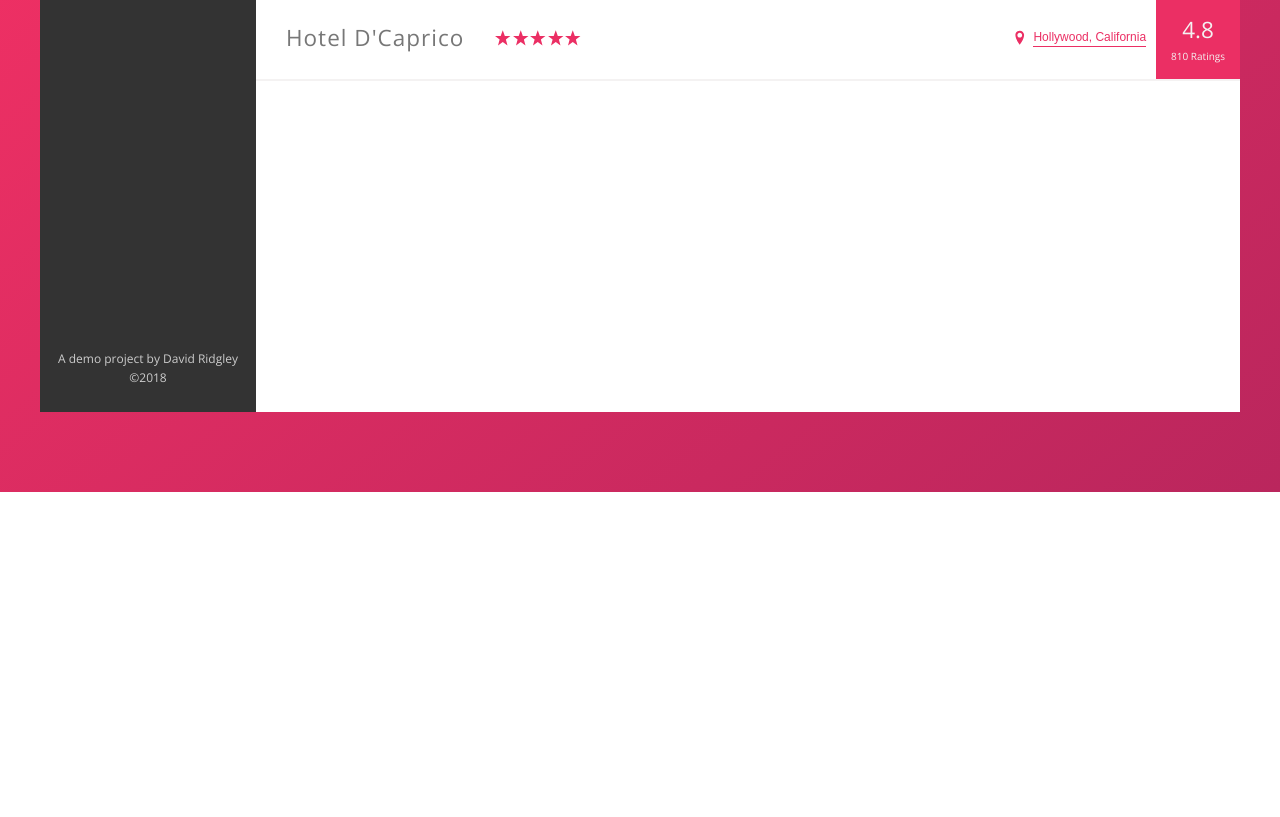
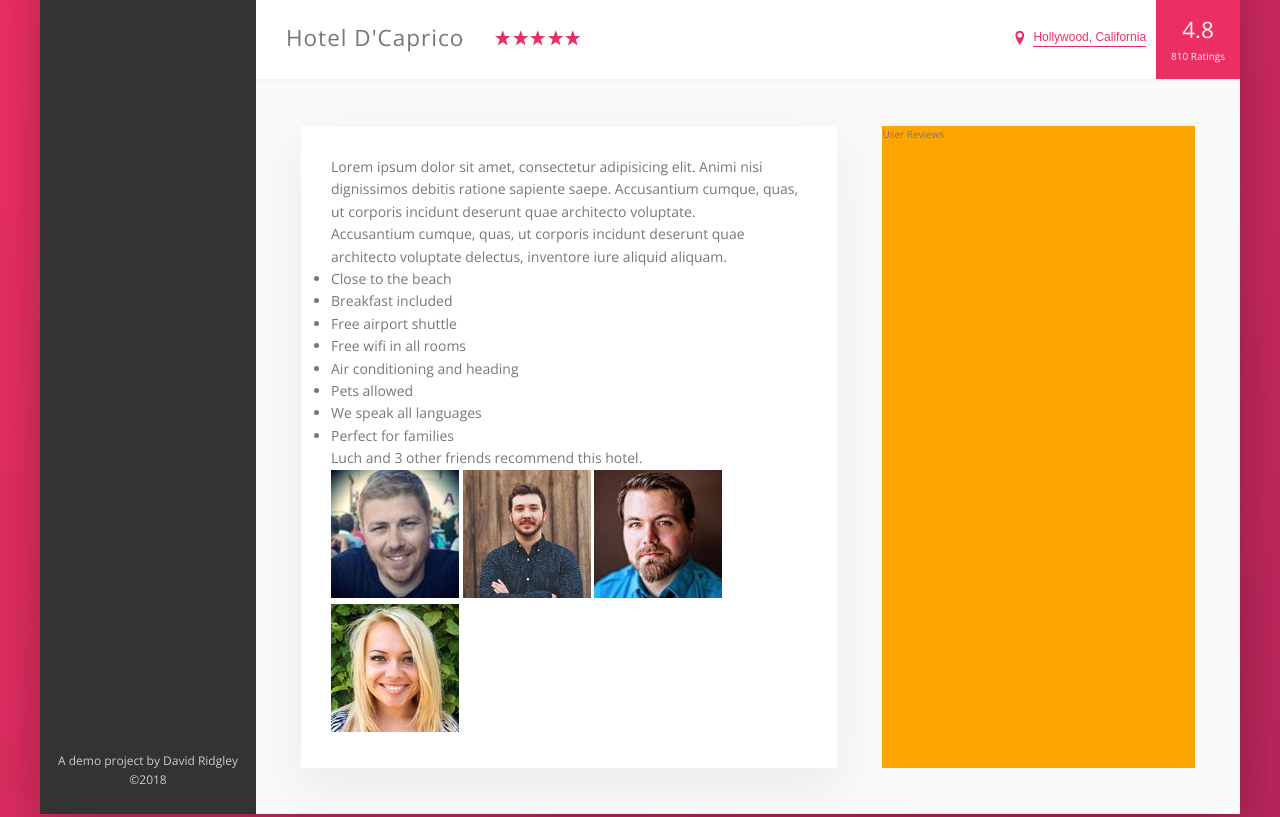
Before and after one commit to Arximiro/Trillo, a website: page index.html in a window 1280 px wide. Shown: the part 538-1355 px from the top of the page. Before the commit the page ends 1030 px from the top, so only its background shows below. Drawn offline with nearby package versions, Linux system fonts and the light colour scheme.

Commit message:
add description and user review section and beginning styles

```diff
--- a/index.html
+++ b/index.html
@@ -153,7 +153,43 @@
             <div class="overview__rating-average">4.8</div>
             <div class="overview__rating-count">810 Ratings</div>
           </div>
+        </div>
 
+        <div class="detail">
+          <div class="description">
+            <p class="paragraph">
+              Lorem ipsum dolor sit amet, consectetur adipisicing elit. Animi nisi dignissimos debitis ratione sapiente saepe. Accusantium
+              cumque, quas, ut corporis incidunt deserunt quae architecto voluptate.
+            </p>
+            <p class="paragraph">
+              Accusantium cumque, quas, ut corporis incidunt deserunt quae architecto voluptate delectus, inventore iure aliquid aliquam.
+            </p>
+            <ul class="list">
+              <li class="list__item">Close to the beach</li>
+              <li class="list__item">Breakfast included</li>
+              <li class="list__item">Free airport shuttle</li>
+              <li class="list__item">Free wifi in all rooms</li>
+              <li class="list__item">Air conditioning and heading</li>
+              <li class="list__item">Pets allowed</li>
+              <li class="list__item">We speak all languages</li>
+              <li class="list__item">Perfect for families</li>
+            </ul>
+            <div class="recommend">
+              <p class="recommend__count">
+                Luch and 3 other friends recommend this hotel.
+              </p>
+              <div class="recommend__friends">
+                <img src="img/user-3.jpg" alt="friend 1" class="recommend__photo">
+                <img src="img/user-4.jpg" alt="friend 2" class="recommend__photo">
+                <img src="img/user-5.jpg" alt="friend 3" class="recommend__photo">
+                <img src="img/user-6.jpg" alt="friend 4" class="recommend__photo">
+              </div>
+            </div>
+          </div>
+
+          <div class="user-reviews">
+            User Reviews
+          </div>
         </div>
 
       </main>
--- a/sass/base/_base.scss
+++ b/sass/base/_base.scss
@@ -12,7 +12,8 @@
   --color-grey-dark-2: #777;
   --color-grey-dark-3: #999;
 
-  --shadow-dark: 0 2rem 6rem (0,0,0,.3);
+  --shadow-dark: 0 2rem 6rem rgba(0,0,0,.3);
+  --shadow-light: 0 2rem 5rem rgba(0,0,0,.06);
 }
 // :root is identical to the html selector but has a higher specificity
 
--- a/sass/components/_components.scss
+++ b/sass/components/_components.scss
@@ -283,6 +283,9 @@
 
 
 
+
+
+
 ////////////////////////
 // HOTEL VIEW BEGIN
 ////////////////////////
@@ -373,6 +376,7 @@
   }
 }
 
+// custom animation
 @keyframes pulsate {
   0% {
     transform: scale(1);
--- a/sass/layout/_layout.scss
+++ b/sass/layout/_layout.scss
@@ -22,8 +22,6 @@
 
 .content {
   display: flex;
-
-  height: 80rem;
 }
 
 .sidebar {
@@ -40,5 +38,26 @@
   flex: 0 0 82%;
 }
 
+.detail {
+  display: flex;
+  padding: 4.5rem;
+  background-color: var(--color-grey-light-1);
+  border-bottom: 1px solid var(--color-grey-light-2);
+}
+
+.description {
+  font-size: 1.4rem;
+  background-color: white;
+  box-shadow: var(--shadow-light);
+  padding: 3rem;
+  flex: 0 0 60%;
+  margin-right: 4.5rem;
+}
+
+.user-reviews {
+  background-color: orange;
+  flex:1;
+}
+
 // ---Notes---
 // max-width will use the value set, if the screen size is smaller than that it will use all space available.
```
Also changed, not shown: css/style.css.
